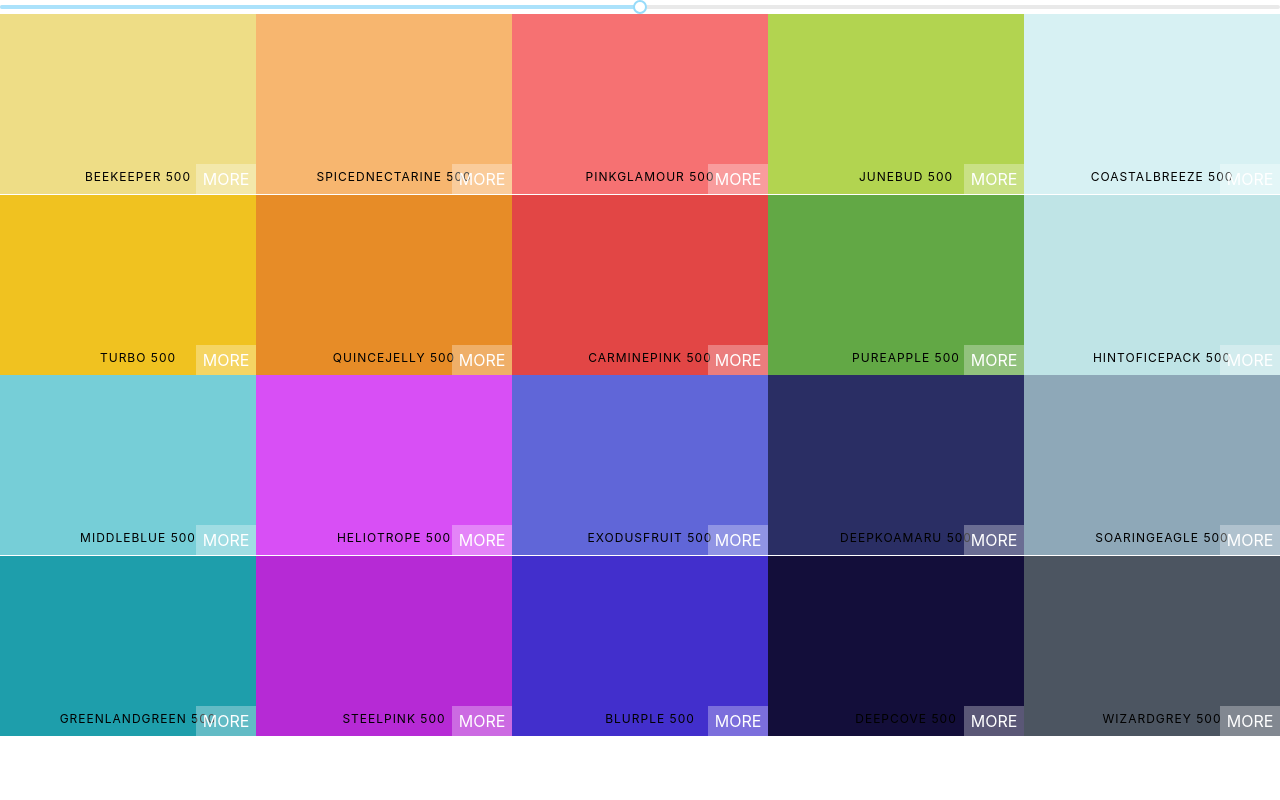
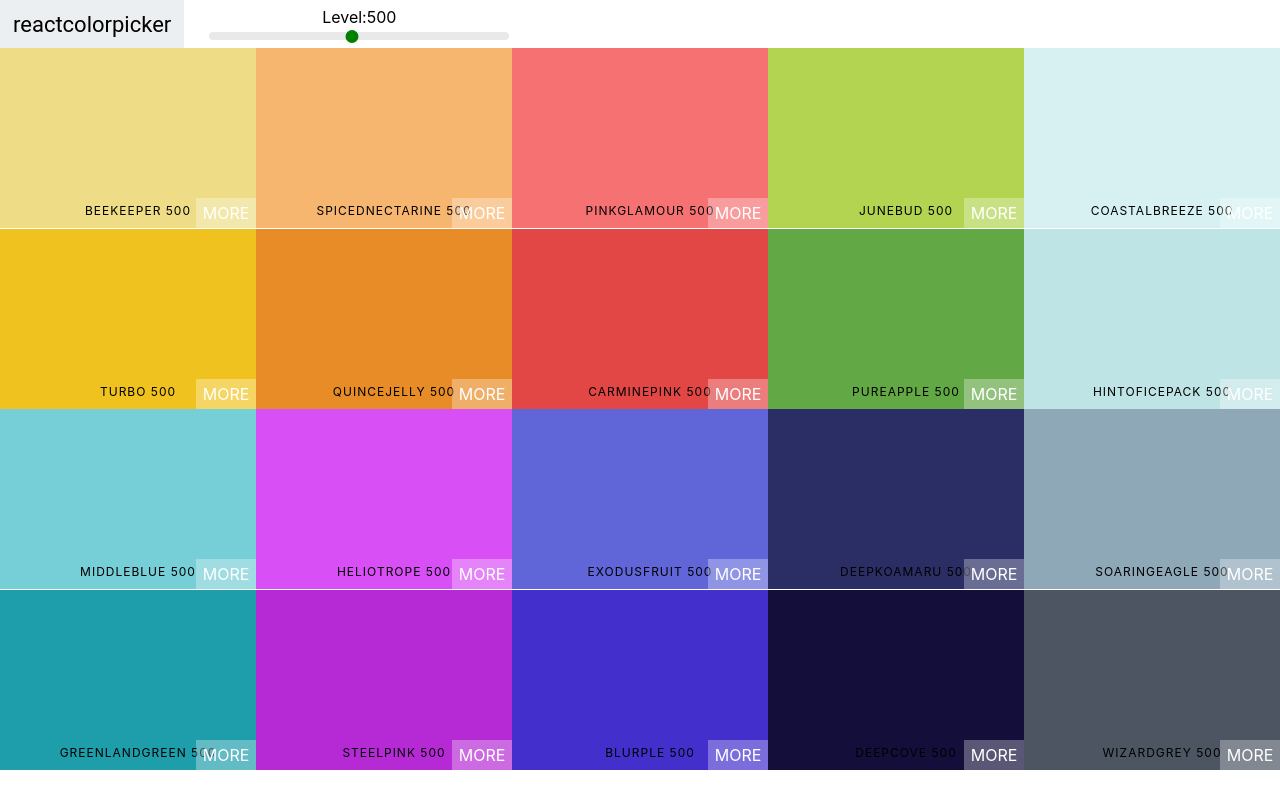
Before and after one commit to inuyasha007/ColorPalette, a React (Create React App) app: page /palette/flat-ui-colors-american in a window 1280 px wide. Built offline with nearby package versions, Linux system fonts and the light colour scheme.

Commit message:
added reformatted slider and styled

```diff
--- /dev/null
+++ b/src/NavBar.css
@@ -0,0 +1,49 @@
+.NavBar {
+  display: flex;
+  align-items: center;
+  justify-content: flex-start;
+  height: 6vh;
+}
+
+.logo {
+  margin-right: 15px;
+  padding: 0 13px;
+  font-size: 22px;
+  background-color: #eceff1;
+  font-family: Roboto;
+  height: 100%;
+  display: flex;
+  align-items: center;
+}
+
+.logo a {
+  text-decoration: none;
+  color: black;
+}
+
+.slider {
+  width: 300px;
+  margin: 0 10px;
+  display: inline-block;
+}
+
+.rc-slider-track {
+  background-color: transparent;
+}
+
+.rc-slider-rail {
+  height: 8px;
+}
+.rc-slider-handle,
+.rc-slider-handle:active,
+.rc-slider-handle:focus,
+.rc-slider-handle:hover {
+  background-color: green;
+  outline: none;
+  border: 2px solid green;
+  box-shadow: none;
+  width: 13px;
+  height: 13px;
+  margin-left: -7px;
+  margin-top: -2px;
+}
--- /dev/null
+++ b/src/NavBar.js
@@ -0,0 +1,29 @@
+import React, { Component } from "react";
+import "rc-slider/assets/index.css";
+import Slider from "rc-slider";
+import "./NavBar.css";
+
+export default class NavBar extends Component {
+  render() {
+    const { level, changeLevel } = this.props;
+    return (
+      <header className="NavBar">
+        <div className="logo">
+          <a href="#">reactcolorpicker</a>
+        </div>
+        <div className="slider">
+          <div className="slider-container">
+            <span>Level:{level}</span>
+            <Slider
+              defaultValue={level}
+              min={100}
+              max={900}
+              step={100}
+              onAfterChange={changeLevel}
+            />
+          </div>
+        </div>
+      </header>
+    );
+  }
+}
--- a/src/Palette.js
+++ b/src/Palette.js
@@ -1,8 +1,7 @@
 import React, { Component } from "react";
 import ColorBox from "./ColorBox";
+import NavBar from "./NavBar";
 import "./Palette.css";
-import Slider from "rc-slider";
-import "rc-slider/assets/index.css";
 
 export default class Palette extends Component {
   constructor(props) {
@@ -23,13 +22,7 @@
     ));
     return (
       <div className="Palette">
-        <Slider
-          defaultValue={level}
-          min={100}
-          max={900}
-          step={100}
-          onAfterChange={this.changeLevel}
-        />
+        <NavBar level={level} changeLevel={this.changeLevel} />
         <div className="Palette-colors">{colorBoxes}</div>
       </div>
     );
```
Also changed, not shown: src/Palette.css (line endings or trailing spaces).
